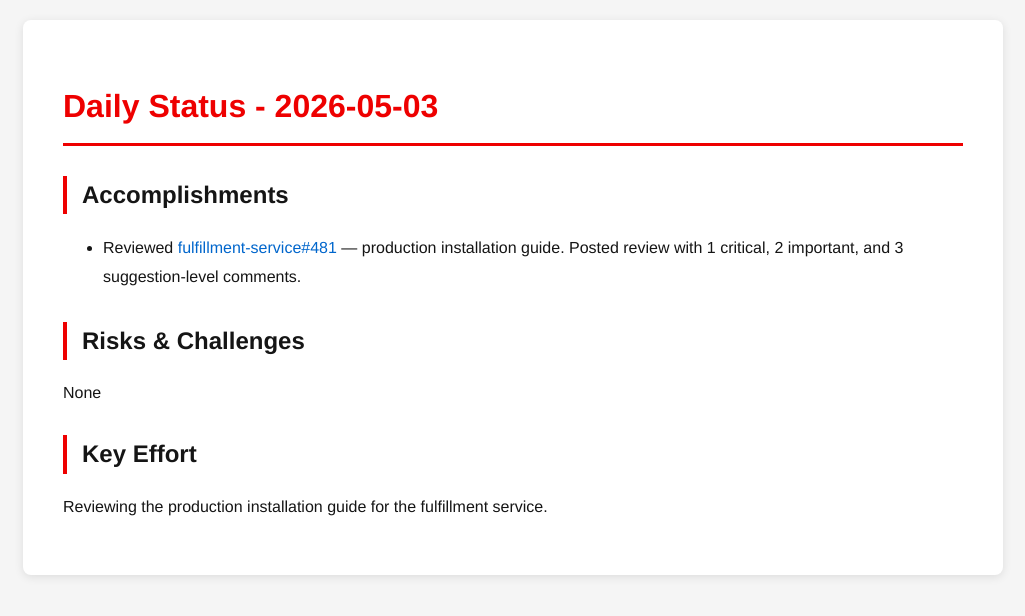
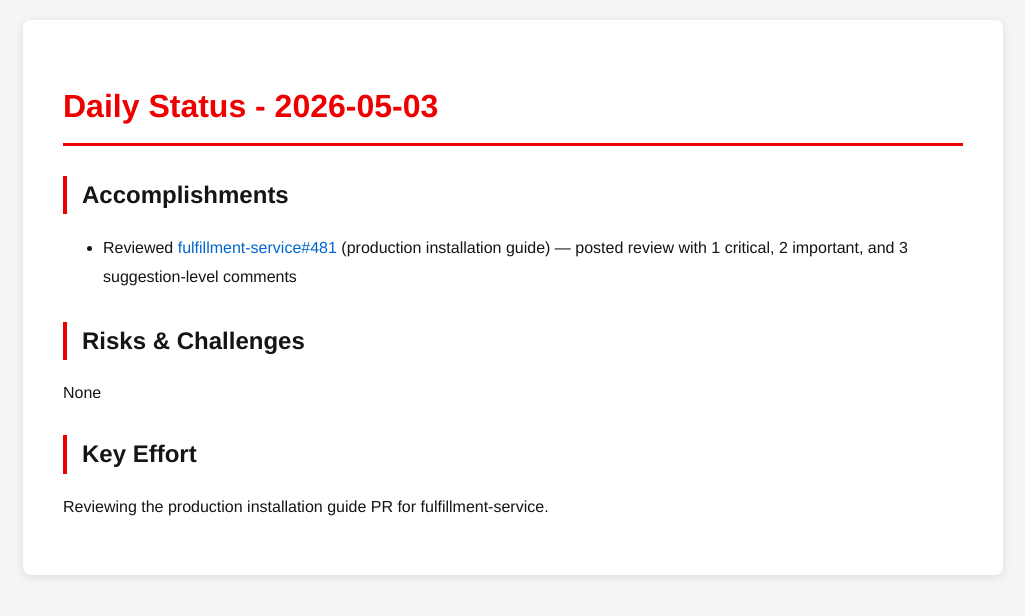
Before and after one commit to tzvatot/daily-status, a Jekyll site: the page built from 2026-05-03.md, in a window 1280 px wide. Shown: the top 616 px of the page, without its empty margins (127-1152 px from the left). Built offline with Jekyll 4.4.1, drawn with Linux system fonts in a browser that asks for light colours.

Commit message:
Daily status update - 2026-05-03

```diff
--- a/2026-05-03.md
+++ b/2026-05-03.md
@@ -7,10 +7,10 @@ date: 2026-05-03
 # Daily Status - 2026-05-03
 
 ## Accomplishments
-- Reviewed [fulfillment-service#481](https://github.com/osac-project/fulfillment-service/pull/481) — production installation guide. Posted review with 1 critical, 2 important, and 3 suggestion-level comments.
+- Reviewed [fulfillment-service#481](https://github.com/osac-project/fulfillment-service/pull/481) (production installation guide) — posted review with 1 critical, 2 important, and 3 suggestion-level comments
 
 ## Risks & Challenges
 None
 
 ## Key Effort
-Reviewing the production installation guide for the fulfillment service.
+Reviewing the production installation guide PR for fulfillment-service.
```
